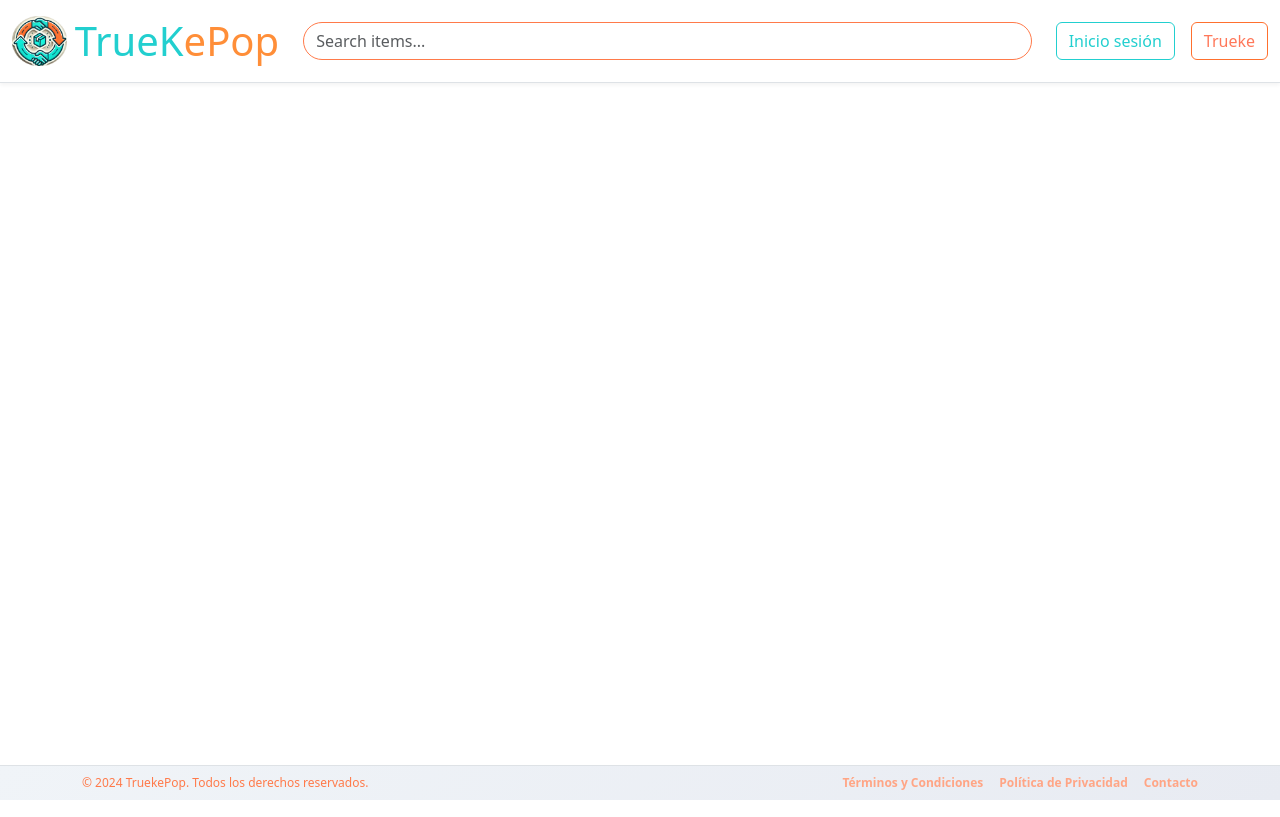
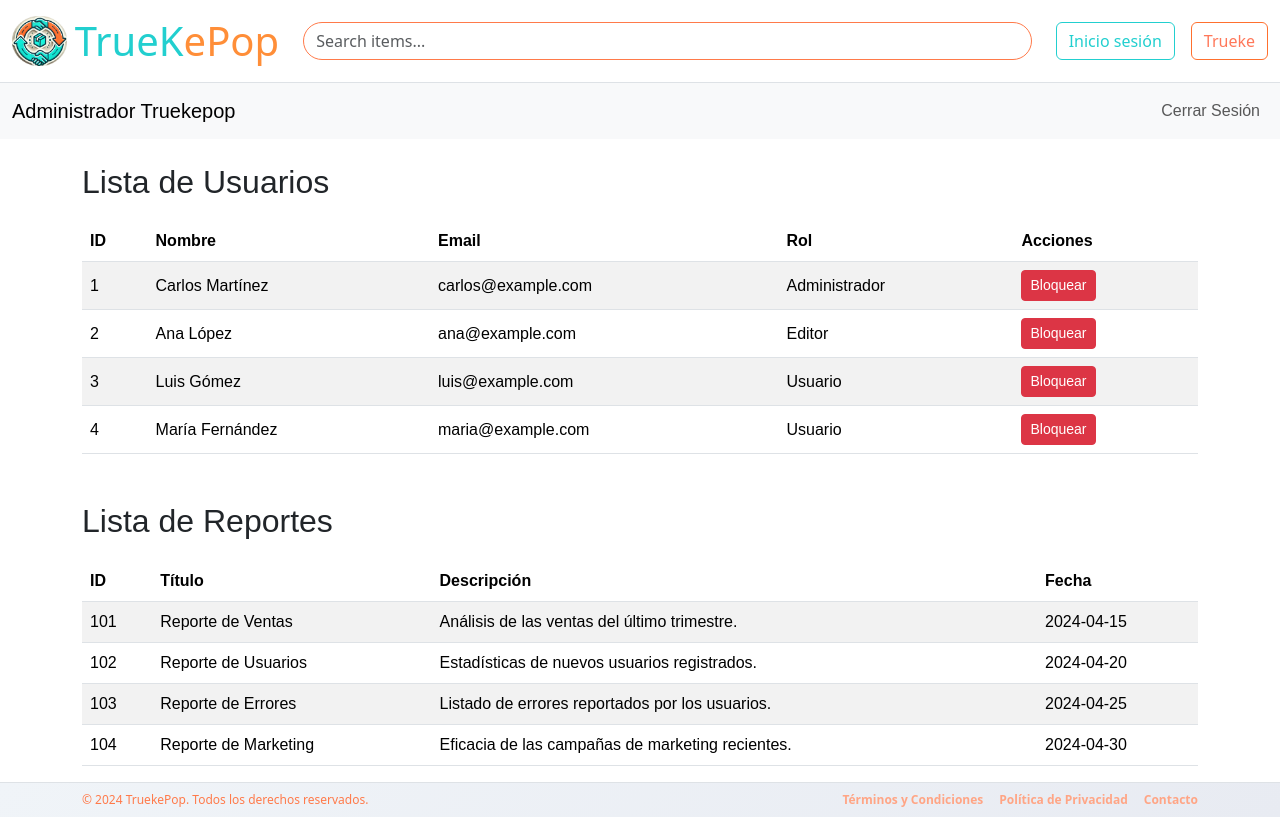
Before and after one commit to JuliaParra/Proyecto-personal-TrueKePop-Front, a Vue app in the folder TrueKePop/: page /Admin in a window 1280 px wide. Built offline with nearby package versions, Linux system fonts and the light colour scheme.

Commit message:
añadido vista principal de admin y corrigo error en loguin

```diff
--- a/TrueKePop/src/components/auth/Login.vue
+++ b/TrueKePop/src/components/auth/Login.vue
@@ -1,9 +1,11 @@
 <script setup>
 import { ref } from 'vue';
 import axios from 'axios';
+import { useRouter } from 'vue-router';
 
 const email = ref('');
 const password = ref('');
+const router = useRouter();
 
 const handleLogin = async () => {
   try {
@@ -27,6 +29,9 @@ const handleLogin = async () => {
     alert('Inicio de sesión exitoso!');
     // Aquí puedes manejar el token recibido o el estado de autenticación
     console.log('Respuesta del servidor:', response.data);
+
+    // Redireccionar al dashboard
+    router.push('/dashboard');
   } catch (error) {
     if (error.response) {
       console.error('Error en la respuesta del servidor:', error.response);
@@ -71,11 +76,96 @@ const handleLogin = async () => {
         </div>
         <button type="submit" class="btn btn-gradient w-100">Iniciar Sesión</button>
       </form>
-      <p class="text-center mt-3">¿No tienes una cuenta? <router-link to="/registre" class="text-primary">Regístrate aquí</router-link></p>
+      <p class="text-center mt-3">¿No tienes una cuenta? <router-link to="/register" class="text-primary">Regístrate aquí</router-link></p>
     </div>
   </div>
 </template>
 
 <style scoped>
-/* Estilos permanecen iguales */
+html, body {
+  height: 100%;
+  margin: 0;
+  padding: 0;
+  overflow: hidden;
+}
+
+.login-page {
+  height: 83.8vh;
+  background: linear-gradient(135deg, #4ecfe9, #FF7A4A);
+  display: flex;
+  justify-content: center;
+  align-items: center;
+  padding: 0 20px;
+}
+
+.login-card {
+  background: white;
+  padding: 15px;
+  border-radius: 15px;
+  box-shadow: 0 5px 20px rgba(0, 0, 0, 0.1);
+  max-width: 350px;
+  width: 100%;
+  height: auto;
+  overflow-y: auto;
+  display: flex;
+  flex-direction: column;
+  justify-content: flex-start;
+  opacity: 0;
+  animation: fadeIn 1.5s ease-in-out forwards;
+}
+
+@keyframes fadeIn {
+  0% {
+    opacity: 0;
+    transform: translateY(20px);
+  }
+  100% {
+    opacity: 1;
+    transform: translateY(0);
+  }
+}
+
+.title {
+  font-family: 'Montserrat', sans-serif;
+  color: #ff9f2a;
+  font-weight: 700;
+  text-align: center;
+  font-size: 1.5rem;
+  margin-bottom: 5px;
+}
+
+.form-label {
+  font-family: 'Montserrat', sans-serif;
+  color: #4ecfe9;
+  font-size: 0.9rem;
+}
+
+.form-control {
+  border: 1px solid #ccc;
+  border-radius: 8px;
+  padding: 8px;
+  font-size: 0.9rem;
+  box-shadow: inset 0 1px 3px rgba(0, 0, 0, 0.05);
+  transition: border-color 0.3s ease, box-shadow 0.3s ease;
+}
+
+.form-control:focus {
+  border-color: #e99c4e;
+  box-shadow: 0 0 8px rgba(255, 180, 88, 0.5);
+}
+
+.btn-gradient {
+  background: linear-gradient(135deg, #FF7A4A, #4ecfe9);
+  color: white;
+  border: none;
+  padding: 10px;
+  border-radius: 8px;
+  font-size: 0.9rem;
+  font-weight: bold;
+  transition: background 0.3s ease;
+}
+
+.btn-gradient:hover {
+  background: linear-gradient(135deg, #4ecfe9, #FF7A4A);
+}
 </style>
--- /dev/null
+++ b/TrueKePop/src/components/users/AdminDashboard.vue
@@ -0,0 +1,140 @@
+<template>
+  <div class="admin-dashboard">
+    <!-- Navbar -->
+    <nav class="navbar navbar-expand-lg navbar-light bg-light">
+      <div class="container-fluid">
+        <a class="navbar-brand" href="#">Administrador Truekepop</a>
+        <button class="navbar-toggler" type="button" data-bs-toggle="collapse" data-bs-target="#navbarNav"
+                aria-controls="navbarNav" aria-expanded="false" aria-label="Toggle navigation">
+          <span class="navbar-toggler-icon"></span>
+        </button>
+        <div class="collapse navbar-collapse" id="navbarNav">
+          <ul class="navbar-nav ms-auto">
+            <li class="nav-item">
+              <a class="nav-link" href="#" @click.prevent="cerrarSesion">Cerrar Sesión</a>
+            </li>
+          </ul>
+        </div>
+      </div>
+    </nav>
+
+    <!-- Contenido Principal -->
+    <div class="container mt-4">
+      <!-- Sección de Usuarios -->
+      <div class="mb-5">
+        <h2>Lista de Usuarios</h2>
+        <table class="table table-striped table-hover">
+          <thead>
+            <tr>
+              <th>ID</th>
+              <th>Nombre</th>
+              <th>Email</th>
+              <th>Rol</th>
+              <th>Acciones</th>
+            </tr>
+          </thead>
+          <tbody>
+            <tr v-for="user in users" :key="user.id">
+              <td>{{ user.id }}</td>
+              <td>{{ user.name }}</td>
+              <td>{{ user.email }}</td>
+              <td>{{ user.role }}</td>
+              <td>
+                <button class="btn btn-danger btn-sm" @click="bloquearUsuario(user.id)">Bloquear</button>
+              </td>
+            </tr>
+          </tbody>
+        </table>
+      </div>
+
+      <!-- Sección de Reportes -->
+      <div>
+        <h2>Lista de Reportes</h2>
+        <table class="table table-striped table-hover">
+          <thead>
+            <tr>
+              <th>ID</th>
+              <th>Título</th>
+              <th>Descripción</th>
+              <th>Fecha</th>
+            </tr>
+          </thead>
+          <tbody>
+            <tr v-for="report in reports" :key="report.id">
+              <td>{{ report.id }}</td>
+              <td>{{ report.title }}</td>
+              <td>{{ report.description }}</td>
+              <td>{{ report.date }}</td>
+            </tr>
+          </tbody>
+        </table>
+      </div>
+    </div>
+  </div>
+</template>
+
+<script setup>
+import { ref } from 'vue';
+import { useRouter } from 'vue-router';
+
+const router = useRouter();
+
+const users = ref([
+  { id: 1, name: 'Carlos Martínez', email: 'carlos@example.com', role: 'Administrador' },
+  { id: 2, name: 'Ana López', email: 'ana@example.com', role: 'Editor' },
+  { id: 3, name: 'Luis Gómez', email: 'luis@example.com', role: 'Usuario' },
+  { id: 4, name: 'María Fernández', email: 'maria@example.com', role: 'Usuario' },
+]);
+
+const reports = ref([
+  { id: 101, title: 'Reporte de Ventas', description: 'Análisis de las ventas del último trimestre.', date: '2024-04-15' },
+  { id: 102, title: 'Reporte de Usuarios', description: 'Estadísticas de nuevos usuarios registrados.', date: '2024-04-20' },
+  { id: 103, title: 'Reporte de Errores', description: 'Listado de errores reportados por los usuarios.', date: '2024-04-25' },
+  { id: 104, title: 'Reporte de Marketing', description: 'Eficacia de las campañas de marketing recientes.', date: '2024-04-30' },
+]);
+
+const cerrarSesion = () => {
+  localStorage.removeItem('authToken');
+  router.push('/login');
+};
+
+const bloquearUsuario = (userId) => {
+  const user = users.value.find(user => user.id === userId);
+  if (user) {
+    // Aquí puedes añadir la lógica para bloquear al usuario, como realizar una solicitud al backend
+    alert(`Usuario ${user.name} bloqueado.`);
+    // Ejemplo: eliminar el usuario de la lista
+    users.value = users.value.filter(user => user.id !== userId);
+  }
+};
+</script>
+
+<style scoped>
+.admin-dashboard {
+  font-family: 'Arial', sans-serif;
+}
+
+h2 {
+  margin-bottom: 20px;
+}
+
+.table th, .table td {
+  vertical-align: middle;
+}
+
+.btn-danger {
+  color: #fff;
+  background-color: #dc3545;
+  border-color: #dc3545;
+}
+
+@media (max-width: 768px) {
+  h2 {
+    font-size: 1.5rem;
+  }
+
+  .table th, .table td {
+    font-size: 0.9rem;
+  }
+}
+</style>
--- a/TrueKePop/src/router/index.js
+++ b/TrueKePop/src/router/index.js
@@ -8,6 +8,7 @@ import EscuchoOfertasView from '@/views/categorias/EscuchoOfertasView.vue';
 import UrgenteView from '@/views/categorias/UrgenteView.vue';
 import TePuedeInteresar from '@/components/Categorias/TePuedeInteresar.vue';
 import TruekesMasUrgentes from '@/components/Categorias/TruekesMasUrgentes.vue';
+import AdminView from '@/views/users/AdminView.vue';
 
 
 
@@ -69,6 +70,12 @@ const routes = [
     component: TruekesMasUrgentes,
   },
 
+  {
+    path: '/Admin',
+    name: 'Admin',
+    component: AdminView,
+  },
+
 
 
 ];
--- /dev/null
+++ b/TrueKePop/src/views/users/AdminView.vue
@@ -0,0 +1,12 @@
+<script setup>
+
+import Admin from '@/components/users/AdminDashboard.vue';
+
+</script>
+
+<template>
+  <main>
+   <Admin/>
+
+  </main>
+</template>
```
Also changed, not shown: TrueKePop/src/components/users/Admin.vue (deleted). Lines whose indentation alone changed are shown as unchanged.
